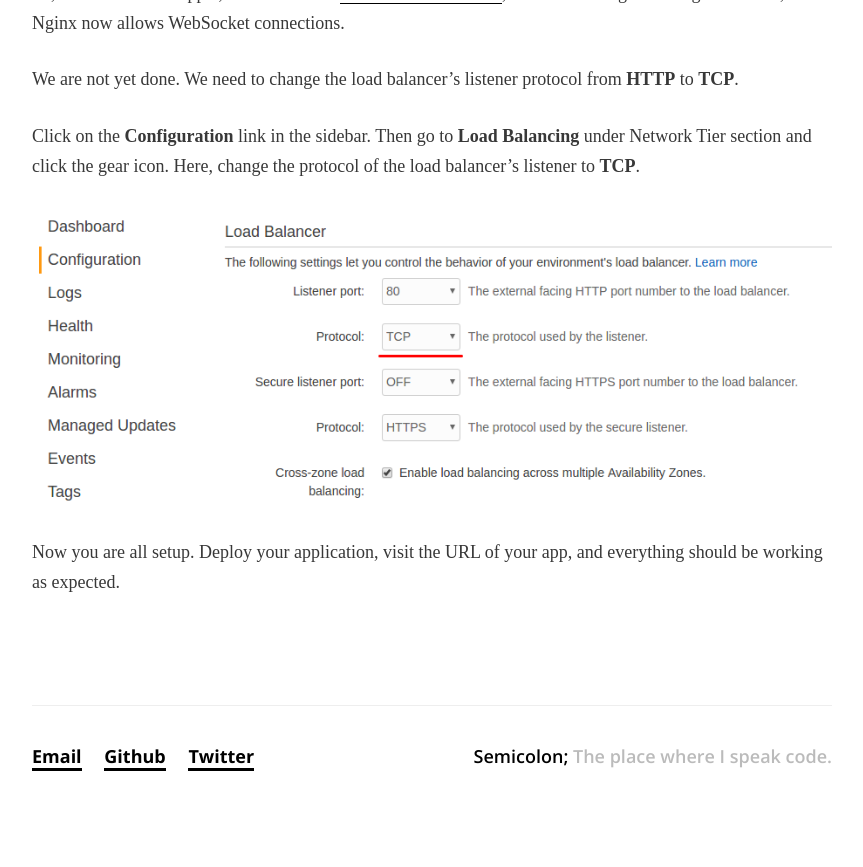
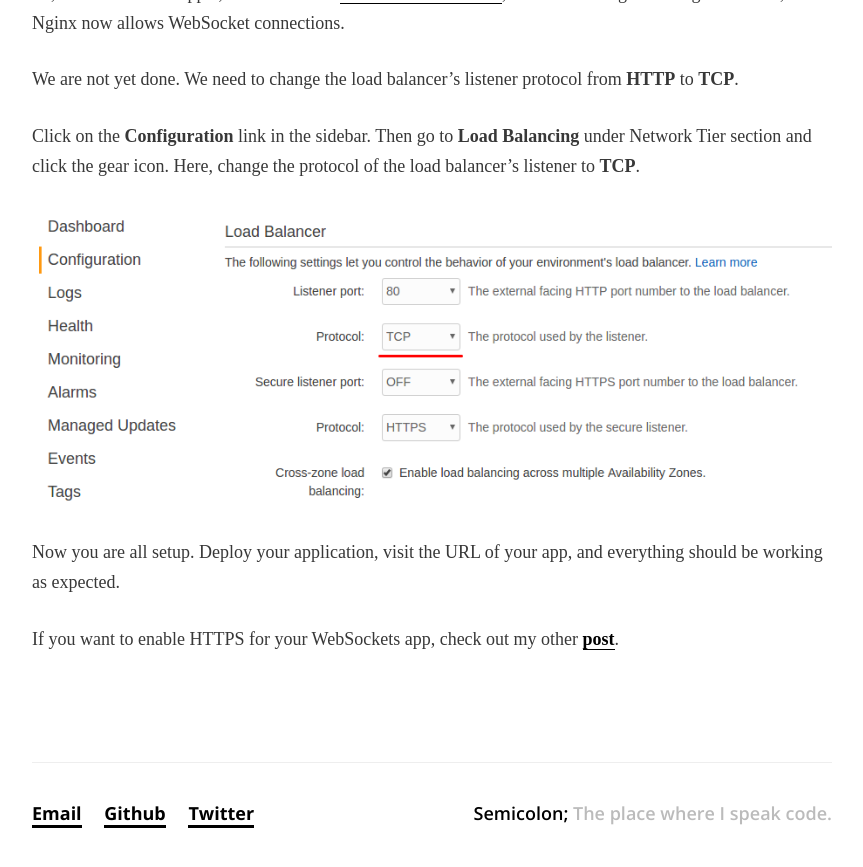
Before and after one commit to nikhilmopidevi/nikhilmopidevi.github.io, a Jekyll site: the page built from _posts/2017-10-18-WebSockets with AWS Elastic Beanstalk.markdown, in a window 1280 px wide and 900 px high, scrolled down 1228 px. Shown: the top 867 px of the window, without its empty margins (208-1071 px from the left). Built offline with Jekyll 4.4.1, drawn with Linux system fonts in a browser that asks for light colours; some web fonts are replaced; comment, search, counter and statistics services are not loaded; before the commit the page ends 2072 px from its top, so only the background shows below that.

Commit message:
Added link to "HTTPS for WebSockets App on AWS" post

```diff
--- a/_posts/2017-10-18-WebSockets with AWS Elastic Beanstalk.markdown
+++ b/_posts/2017-10-18-WebSockets with AWS Elastic Beanstalk.markdown
@@ -40,4 +40,6 @@ Click on the **Configuration** link in the sidebar. Then go to **Load Balancing*
 
 Now you are all setup. Deploy your application, visit the URL of your app, and everything should be working as expected.
 
+If you want to enable HTTPS for your WebSockets app, check out my other [post]({{ site.baseurl }}{% post_url 2017-10-22-HTTPS for WebSockets App on AWS %}).
+
 [AWS Documentation]: https://aws.amazon.com/blogs/database/how-to-build-a-chat-application-with-amazon-elasticache-for-redis
```
